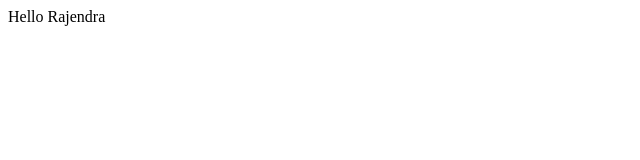
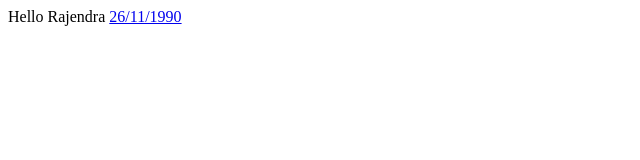
Before and after one commit to S-E-C-R-E-T-F-I-L-E-S/docs, a plain HTML site: page public/R-A-J-E-N-D-R-A--P-R-A-S-A-D--G-H-O-S-A-L/index.html in a window 1280 px wide. Shown: the full height of the page, 0-640 px from the left. Drawn offline with Linux system fonts and the light colour scheme.

Commit message:
Update index.html

```diff
--- a/public/R-A-J-E-N-D-R-A--P-R-A-S-A-D--G-H-O-S-A-L/index.html
+++ b/public/R-A-J-E-N-D-R-A--P-R-A-S-A-D--G-H-O-S-A-L/index.html
@@ -1 +1,2 @@
 Hello Rajendra
+<a href="2-6-1-1-1-9-9-0/index.html">26/11/1990</a>
```
